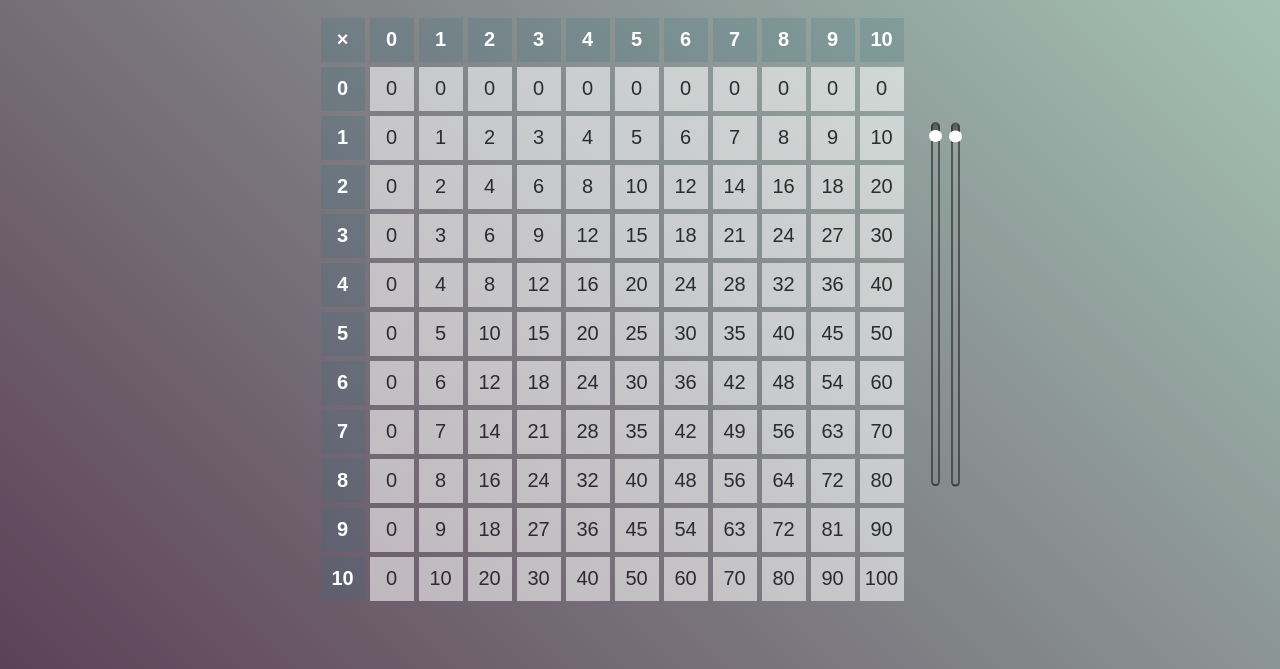
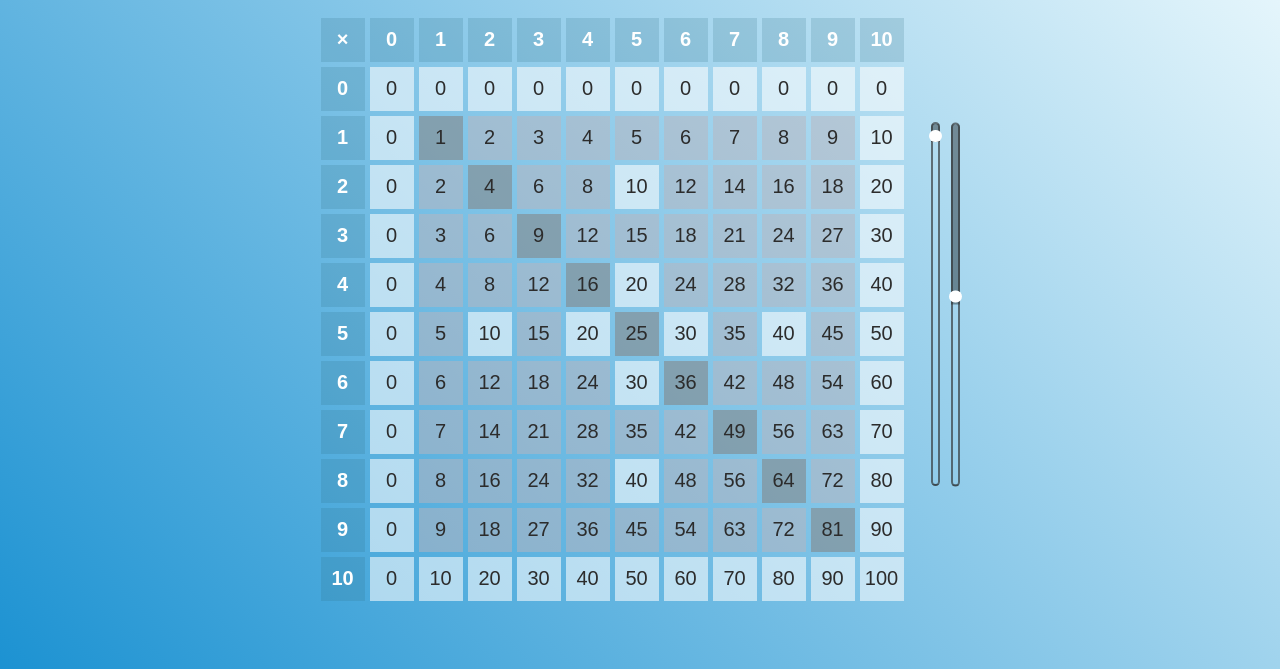
Before and after one commit to lewxdev/multiplication-table, a plain HTML site: page index.html in a window 1280 px wide. Shown: the part 131-800 px from the top of the page. Drawn offline with Linux system fonts and the light colour scheme.

Commit message:
Fixed background/padding for scalability

```diff
--- a/index.html
+++ b/index.html
@@ -20,7 +20,7 @@
 		<aside class="options-wrapper">
 			<div class="options-container">
 				<input type="range" id="size-option" min="10" max="16" value="10" />
-				<input type="range" id="div-option" min="1" max="20" value="1" />
+				<input type="range" id="div-option" min="1" max="20" value="10" />
 			</div>
 		</aside>
 	</main>
--- a/src/index.css
+++ b/src/index.css
@@ -1,10 +1,14 @@
 body {
     margin: 0;
-    height: 100vh;
+    padding: 0;
+    min-height: 100vh;
+    max-height: fit-content;
+    width: 100vw;
+    overflow-x: hidden;
     display: flex;
     align-items: center;
     justify-content: center;
-    background: linear-gradient(45deg, #5D4157, #A8CABA);
+    background: linear-gradient(45deg, #1c92d2, #f2fcfe) no-repeat;
     font-family: sans-serif;
 }
 
@@ -49,6 +53,7 @@ td:hover {
 
 main {
     display: flex;
+    margin: 48px 0;
 }
 
 .table-wrapper {
@@ -136,6 +141,9 @@ input[type=range]::-webkit-slider-thumb:hover {
     transform: translateX(-1.5px);
 }
 
+
+
 #div-option {
     transform: rotate(90deg) translate(-192.5px, -20px);
+    background: linear-gradient(90deg, #00000060 50%, #00000000 50%);
 }
--- a/src/index.js
+++ b/src/index.js
@@ -41,8 +41,7 @@ window.onload = () => {
     for (let [index, inputSlider] of Array.from(document.querySelectorAll("input[type=range]")).entries()) {
         let tooltip = document.createElement("span")
         tooltip.classList.add("tooltip")
-        if (index === 0) tooltip.textContent = "10"
-        else tooltip.textContent = "1"
+        tooltip.textContent = "10"
         inputSlider.insertAdjacentElement("afterend", tooltip)
     }
 }
```
